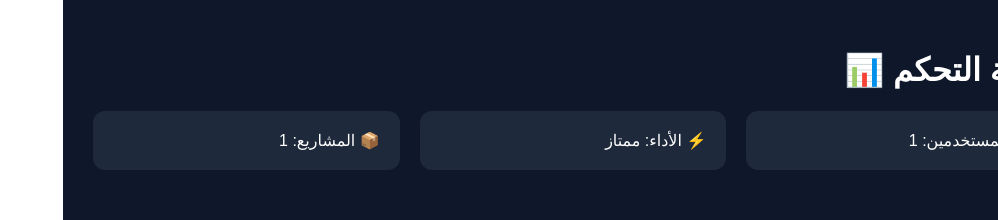
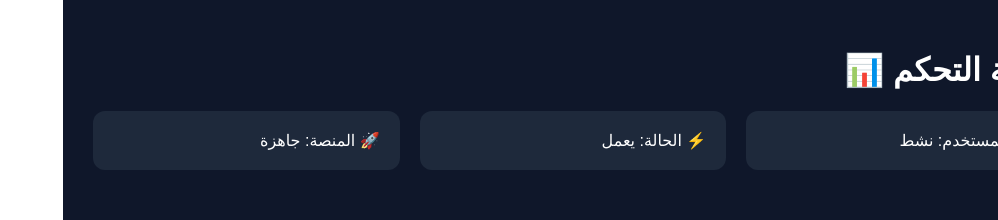
Before and after one commit to saqrnoman45-source/nexpath-platform1, a Next.js app: page /dashboard in a window 1280 px wide. Shown: the top 220 px of the page, without its empty margins (282-1280 px from the left). Built offline with nearby package versions, Linux system fonts and the light colour scheme; sample sign-in values are in the browser's storage.

Commit message:
Update page.js

```diff
--- a/app/dashboard/page.js
+++ b/app/dashboard/page.js
@@ -1,38 +1,48 @@
 "use client";
 
-import { useEffect } from "react";
+import { useEffect, useState } from "react";
 import { useRouter } from "next/navigation";
-import Link from "next/link";
 
 export default function Dashboard() {
   const router = useRouter();
+  const [loading, setLoading] = useState(true);
 
   useEffect(() => {
     const user = localStorage.getItem("user");
-    if (!user) router.push("/login");
+
+    if (!user) {
+      router.push("/login");
+    } else {
+      setLoading(false);
+    }
   }, []);
+
+  if (loading) {
+    return (
+      <div style={{ color: "white", textAlign: "center", marginTop: "50px" }}>
+        جاري التحميل...
+      </div>
+    );
+  }
 
   return (
     <div className="layout">
-      {/* Sidebar */}
       <aside className="sidebar">
         <h2>🚀 NexPath</h2>
 
         <nav>
-          <Link href="/dashboard">🏠 الرئيسية</Link>
-          <Link href="/dashboard">📊 الإحصائيات</Link>
-          <Link href="/login">🚪 تسجيل خروج</Link>
+          <a href="/dashboard">🏠 الرئيسية</a>
+          <a href="/login">🚪 تسجيل خروج</a>
         </nav>
       </aside>
 
-      {/* Main */}
       <main className="main">
         <h1>لوحة التحكم 📊</h1>
 
         <div className="cards">
-          <div className="card">👤 المستخدمين: 1</div>
-          <div className="card">⚡ الأداء: ممتاز</div>
-          <div className="card">📦 المشاريع: 1</div>
+          <div className="card">👤 المستخدم: نشط</div>
+          <div className="card">⚡ الحالة: يعمل</div>
+          <div className="card">🚀 المنصة: جاهزة</div>
         </div>
       </main>
 
@@ -49,9 +59,6 @@ export default function Dashboard() {
           width: 220px;
           background: #111827;
           padding: 20px;
-          display: flex;
-          flex-direction: column;
-          gap: 20px;
         }
 
         nav {
@@ -60,15 +67,13 @@ export default function Dashboard() {
           gap: 10px;
         }
 
-        nav a {
+        a {
           color: #cbd5e1;
           text-decoration: none;
-          padding: 8px;
-          border-radius: 8px;
         }
 
-        nav a:hover {
-          background: #1e293b;
+        a:hover {
+          color: white;
         }
 
         .main {
```
